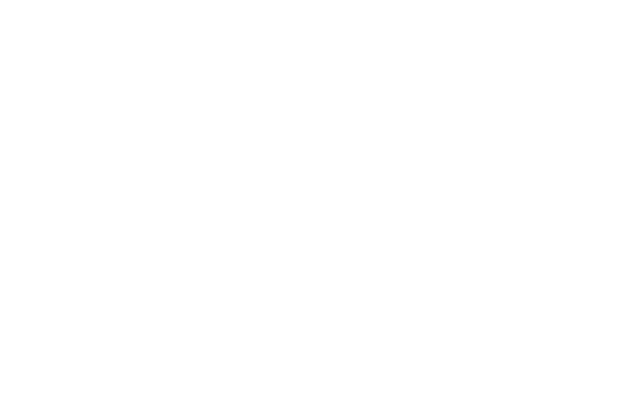
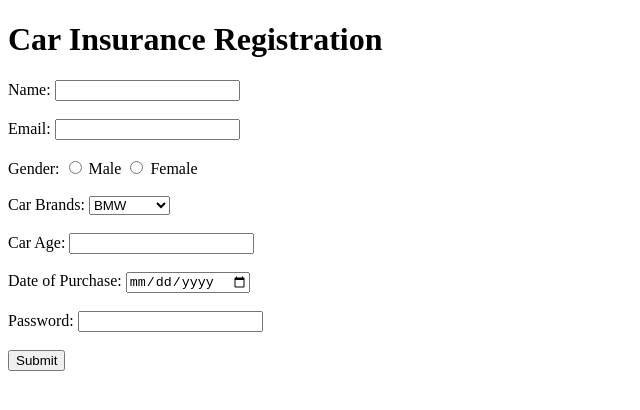
Before and after one commit to acciojob/car-insurance-form-yugandhar848, a website: page main.html in a window 1280 px wide. Shown: the whole page, without its empty margins (0-640 px from the left). Drawn offline with Linux system fonts and the light colour scheme.

Commit message:
created a submission

```diff
--- a/main.html
+++ b/main.html
@@ -8,6 +8,41 @@
 
 <body>
 	<!-- the entire body must be written by student -->
+	<h1>Car Insurance Registration</h1>
+
+<form action="#" method="post">
+
+  <label for="name">Name:</label>
+  <input type="text" id="name" name="name" required><br><br>
+
+  <label for="email">Email:</label>
+  <input type="email" id="email" name="email" required><br><br>
+
+  <label>Gender:</label>
+  <input type="radio" id="gender_male" name="gender" required>
+  <label for="gender_male">Male</label>
+  <input type="radio" id="gender_female" name="gender" required>
+  <label for="gender_female">Female</label><br><br>
+
+  <label for="cars">Car Brands:</label>
+  <select id="cars" name="cars">
+    <option value="BMW">BMW</option>
+    <option value="Audi">Audi</option>
+    <option value="Mercedes">Mercedes</option>
+  </select><br><br>
+
+  <label for="carage">Car Age:</label>
+  <input type="number" id="carage" name="carage" required><br><br>
+
+  <label for="dop">Date of Purchase:</label>
+  <input type="date" id="dop" name="dop" required><br><br>
+
+  <label for="password">Password:</label>
+  <input type="password" id="password" name="password" required><br><br>
+
+  <button type="submit">Submit</button>
+
+</form>
     <script type="text/javascript" src="./script.js">
 </script>
 
```
